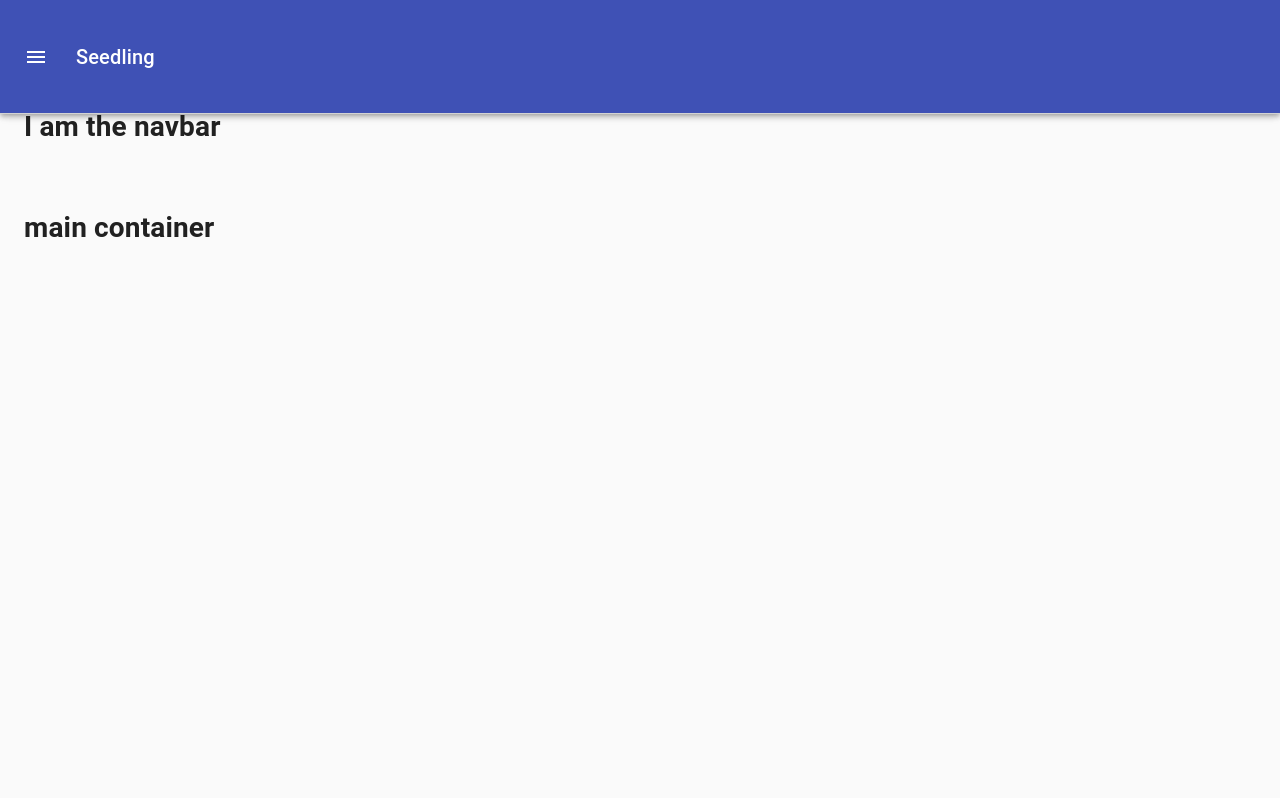
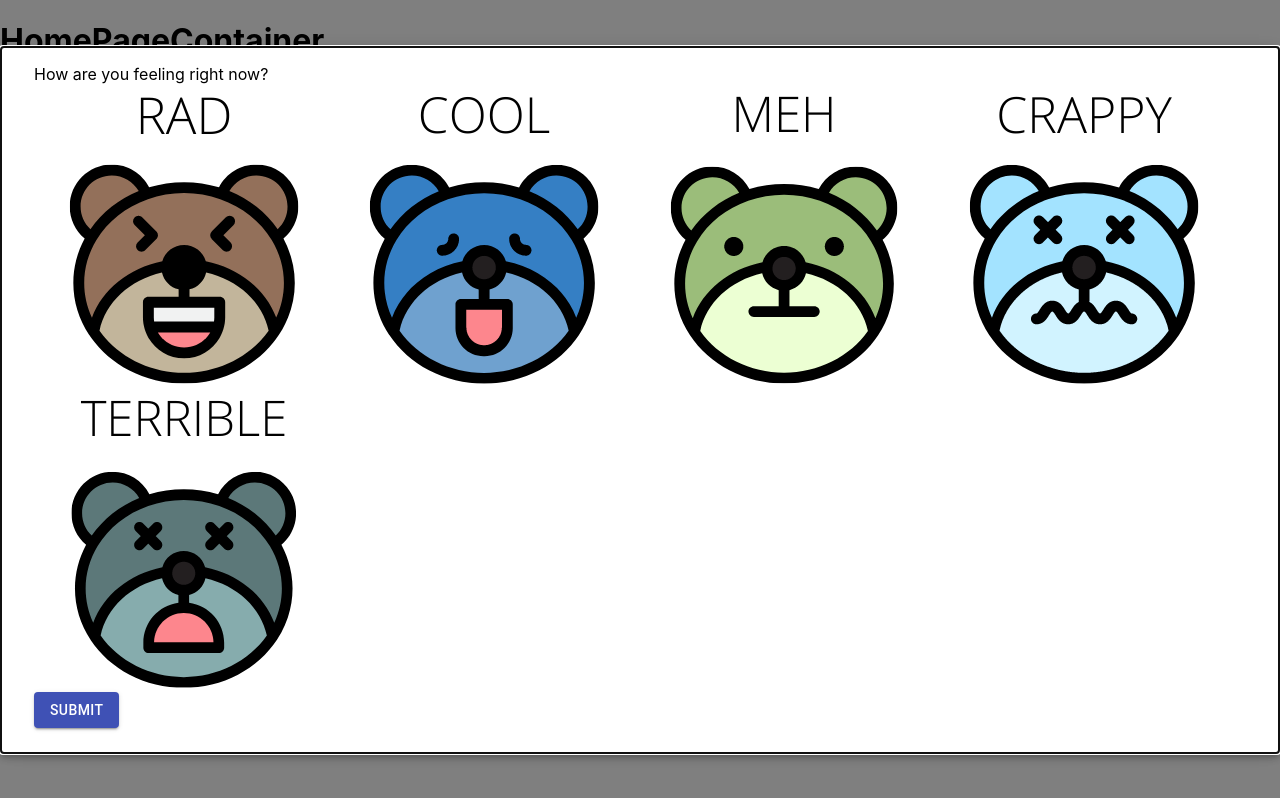
Before and after one commit to aysikh/seedling-by-aysikh, a React (Create React App) app: page /home in a window 1280 px wide. Built offline with nearby package versions, Linux system fonts and the light colour scheme.

Commit message:
Got my bears in !

```diff
--- a/package.json
+++ b/package.json
@@ -10,6 +10,7 @@
     "@testing-library/jest-dom": "^5.11.4",
     "@testing-library/react": "^11.1.0",
     "@testing-library/user-event": "^12.1.10",
+    "date-fns": "^2.16.1",
     "react": "^17.0.1",
     "react-dom": "^17.0.1",
     "react-router-dom": "^5.2.0",
--- a/src/App.js
+++ b/src/App.js
@@ -7,19 +7,26 @@ import NewUserForm from './components/NewUserForm'
 import Navbar from './components/Navbar'
 import { BrowserRouter, Switch, Route } from 'react-router-dom';
 import Calendar from './components/Calendar'
+import HomepageContainer from './containers/HomepageContainer'
+
+// if user is logged in then they should see the nav bar
 
 class App extends Component {
   render(){
     return(
     <BrowserRouter>
-    <Navbar />
+
+    {/* <MainContainer />  */}
+    {/* <LogInContainer />  */}
+
       <div>
         <Switch>
           <div>
             <Route path="/login" component={LogInContainer} />
-            <Route path="/home" component={MainContainer} />
+            <Route path="/home" component={HomepageContainer} />
+            <Route path="/user" component={MainContainer} />
             <Route path="/newuser" component={NewUserForm} />
-            <Route path="/calendar" component={Calendar} />
+            {/* <Route path="/calendar" component={Calendar} /> */}
           </div>
         </Switch>
       </div>
--- a/src/components/Calendar.js
+++ b/src/components/Calendar.js
@@ -1,92 +1,95 @@
-import React, { useState } from "react";
-import dateFns from "date-fns";
-import "./Calendar.css";
-const Calendar = () => {
-const [currentDate, setCurrentDate] = useState(new Date());
-const [selectedDate, setSelectedDate] = useState(new Date());
-const header = () => {
-const dateFormat = "MMMM YYYY";
-return (
-   <div className="header row flex-middle">
-      <div className="column col-start">
-         <div className="icon" onClick={prevMonth}>
-            chevron_left
-         </div>
-      </div>
-      <div className="column col-center">
-         <span>{dateFns.format(currentDate, dateFormat)}</span>
-      </div>
-      <div className="column col-end">
-         <div className="icon" onClick={nextMonth}>
-            chevron_right
-         </div>
-      </div>
-   </div>
-   );
-};
-const days = () => {
-const dateFormat = "ddd";
-const days = [];
-let startDate = dateFns.startOfWeek(currentDate);
-for (let i = 0; i < 7; i++) {
-      days.push(
-         <div className="column col-center" key={i}>
-         {dateFns.format(dateFns.addDays(startDate, i), dateFormat)}
-         </div>
-      );
-   }
-   return <div className="days row">{days}</div>;
-};
-const cells = () => {
-const monthStart = dateFns.startOfMonth(currentDate);
-const monthEnd = dateFns.endOfMonth(monthStart);
-const startDate = dateFns.startOfWeek(monthStart);
-const endDate = dateFns.endOfWeek(monthEnd);
-const dateFormat = "D";
-const rows = [];
-let days = [];
-let day = startDate;
-let formattedDate = "";
-while (day <= endDate) {
-   for (let i = 0; i < 7; i++) {
-   formattedDate = dateFns.format(day, dateFormat);
-   const cloneDay = day;
-days.push(
-      <div
-       className={`column cell ${!dateFns.isSameMonth(day, monthStart)
-       ? "disabled" : dateFns.isSameDay(day, selectedDate)
-       ? "selected" : "" }`}
-       key={day}
-       onClick={() => onDateClick(dateFns.parse(cloneDay))}
-       >
-       <span className="number">{formattedDate}</span>
-       <span className="bg">{formattedDate}</span>
-     </div>
-     );
-   day = dateFns.addDays(day, 1);
-  }
-rows.push(
-      <div className="row" key={day}> {days} </div>
-    );
-   days = [];
- }
- return <div className="body">{rows}</div>;
-}
-const nextMonth = () => {
-   setCurrentDate(dateFns.addMonths(currentDate, 1));
-};
-const prevMonth = () => {
-   setCurrentDate(dateFns.subMonths(currentDate, 1));
-};
-const onDateClick = day => {
-setSelectedDate(day);
-}
-return (
-   <div className="calendar">
-      <div>{header()}</div>
-      <div>{days()}</div>
-      <div>{cells()}</div>
-   </div>
-  );
-};
-export default Calendar;
+// import React, { useState } from "react";
+// import dateFns from "date-fns";
+// import "./Calendar.css";
+
+
+// const Calendar = () => {
+// const [currentDate, setCurrentDate] = useState(new Date());
+// const [selectedDate, setSelectedDate] = useState(new Date());
+// const header = () => {
+// const dateFormat = "MMMM YYYY";
+// return (
+//    <div className="header row flex-middle">
+//       <div className="column col-start">
+//          <div className="icon" onClick={prevMonth}>
+//             chevron_left
+//          </div>
+//       </div>
+//       <div className="column col-center">
+//          <span>{dateFns.format(currentDate, dateFormat)}</span>
+//       </div>
+//       <div className="column col-end">
+//          <div className="icon" onClick={nextMonth}>
+//             chevron_right
+//          </div>
+//       </div>
+//    </div>
+//    );
+// };
+
+// const days = () => {
+// const dateFormat = "ddd";
+// const days = [];
+// let startDate = dateFns.startOfWeek(currentDate);
+// for (let i = 0; i < 7; i++) {
+//       days.push(
+//          <div className="column col-center" key={i}>
+//          {dateFns.format(dateFns.addDays(startDate, i), dateFormat)}
+//          </div>
+//       );
+//    }
+//    return <div className="days row">{days}</div>;
+// };
+// const cells = () => {
+// const monthStart = dateFns.startOfMonth(currentDate);
+// const monthEnd = dateFns.endOfMonth(monthStart);
+// const startDate = dateFns.startOfWeek(monthStart);
+// const endDate = dateFns.endOfWeek(monthEnd);
+// const dateFormat = "D";
+// const rows = [];
+// let days = [];
+// let day = startDate;
+// let formattedDate = "";
+// while (day <= endDate) {
+//    for (let i = 0; i < 7; i++) {
+//    formattedDate = dateFns.format(day, dateFormat);
+//    const cloneDay = day;
+// days.push(
+//       <div
+//        className={`column cell ${!dateFns.isSameMonth(day, monthStart)
+//        ? "disabled" : dateFns.isSameDay(day, selectedDate)
+//        ? "selected" : "" }`}
+//        key={day}
+//        onClick={() => onDateClick(dateFns.parse(cloneDay))}
+//        >
+//        <span className="number">{formattedDate}</span>
+//        <span className="bg">{formattedDate}</span>
+//      </div>
+//      );
+//    day = dateFns.addDays(day, 1);
+//   }
+// rows.push(
+//       <div className="row" key={day}> {days} </div>
+//     );
+//    days = [];
+//  }
+//  return <div className="body">{rows}</div>;
+// }
+// const nextMonth = () => {
+//    setCurrentDate(dateFns.addMonths(currentDate, 1));
+// };
+// const prevMonth = () => {
+//    setCurrentDate(dateFns.subMonths(currentDate, 1));
+// };
+// const onDateClick = day => {
+// setSelectedDate(day);
+// }
+// return (
+//    <div className="calendar">
+//       <div>{header()}</div>
+//       <div>{days()}</div>
+//       <div>{cells()}</div>
+//    </div>
+//   );
+// };
+// export default Calendar;
--- a/src/components/MoodForm.js
+++ b/src/components/MoodForm.js
@@ -5,18 +5,79 @@ import Bear3 from '../assets/bear3.png'
 import Bear4 from '../assets/bear4.png'
 import Bear5 from '../assets/bear5.png'
 
-const MoodForm = () => {
+
+import { makeStyles } from '@material-ui/core/styles';
+import Modal from '@material-ui/core/Modal';
+import Backdrop from '@material-ui/core/Backdrop';
+import Fade from '@material-ui/core/Fade';
+import Button from '@material-ui/core/Button'
+
+const useStyles = makeStyles((theme) => ({
+  modal: {
+    display: 'flex',
+    alignItems: 'center',
+    justifyContent: 'center',
+  },
+  paper: {
+    backgroundColor: theme.palette.background.paper,
+    border: '2px solid #000',
+    boxShadow: theme.shadows[5],
+    padding: theme.spacing(2, 4, 3),
+  },
+}));
+
+export default function MoodForm() {
+  const classes = useStyles();
+  const [open, setOpen] = React.useState(true);
+
+  const handleOpen = () => {
+    setOpen(true);
+  };
+
+  const handleClose = () => {
+    setOpen(false);
+  };
+
+  const handleClick = (e) => {
+    e.preventDefault()
+    console.log(e.target.value)
+  }
   return (
     <div>
-      hello mood form
-      {/* <img src={Bear1}/>
-      <img src={Bear2}/>
-      <img src={Bear3}/>
-      <img src={Bear4}/>
-      <img src={Bear5}/> */}
 
+      <Modal
+        aria-labelledby="transition-modal-title"
+        aria-describedby="transition-modal-description"
+        className={classes.modal}
+        open={open}
+        onClose={handleClose}
+        closeAfterTransition
+        BackdropComponent={Backdrop}
+        BackdropProps={{
+          timeout: 500,
+        }}
+      >
+        <Fade in={open}>
+          <div className={classes.paper}>
+        <form>
+        <label>How are you feeling right now? </label>
+
+        <br />
+
+        <input value={5} type="image" src={Bear1} onClick={handleClick} />
+        <input value={4} type="image" src={Bear2} onClick={handleClick} />
+        <input value={3} type="image" src={Bear3} onClick={handleClick} />
+        <input value={2} type="image" src={Bear4} onClick={handleClick} />
+        <input value={1} type="image" src={Bear5} onClick={handleClick} />
+        <br />
+        <Button onClick={()=> alert("hello")} variant="contained" color="primary">
+          Submit
+        </Button>
+          </form>
+
+          </div>
+        </Fade>
+      </Modal>
     </div>
-  )
+  );
 }
-
-export default MoodForm
--- a/src/components/Navbar.js
+++ b/src/components/Navbar.js
@@ -143,13 +143,13 @@ export default function Navbar() {
         </div>
         <Divider />
         <List>
-          {<NavLink to="/home">
+          {<Link to="/user/home">
             <ListItem button key={"Homepage"}>
             <ListItemIcon> <HomeIcon /> </ListItemIcon>
             <ListItemText primary ={"Homepage"} />
             </ListItem>
-          </NavLink>}
-          {<Link to="/newuser"><ListItem button key={"Journal Entries"}>
+          </Link>}
+          {<Link to="/user/newuser"><ListItem button key={"Journal Entries"}>
             <ListItemIcon> <MenuBookIcon /> </ListItemIcon>
             <ListItemText primary ={"Journal Entries"} />
             </ListItem>
@@ -183,7 +183,7 @@ export default function Navbar() {
         <div className={classes.drawerHeader} />
 
         <div>
-          <h1>I am the navbar</h1>
+          {/* <h1>I am the navbar</h1> */}
 
         </div>
 
--- a/src/containers/MainContainer.js
+++ b/src/containers/MainContainer.js
@@ -1,203 +1,25 @@
 import React, { Component } from 'react'
 // import { NavLink, Redirect, Link } from 'react-router-dom'
-// // import { Route, Switch, Redirect, Link } from 'react-router-dom';
+import { Route, Switch, Redirect, Link } from 'react-router-dom';
 
-// import LogInContainer from './LogInContainer'
-// import NewUserContainer from './NewUserContainer'
+import LogInContainer from './LogInContainer'
+import NewUserContainer from './NewUserContainer'
+import NewUserForm from '../components/NewUserForm'
 import Container from '@material-ui/core/Container';
-// import HomepageContainer from './HomepageContainer'
-// import clsx from 'clsx';
-// import { makeStyles, useTheme } from '@material-ui/core/styles';
-// import Drawer from '@material-ui/core/Drawer';
-// import CssBaseline from '@material-ui/core/CssBaseline';
-// import AppBar from '@material-ui/core/AppBar';
-// import Toolbar from '@material-ui/core/Toolbar';
-// import List from '@material-ui/core/List';
-// import Typography from '@material-ui/core/Typography';
-// import Divider from '@material-ui/core/Divider';
-// import IconButton from '@material-ui/core/IconButton';
-// import MenuIcon from '@material-ui/icons/Menu';
-// import ChevronLeftIcon from '@material-ui/icons/ChevronLeft';
-// import ChevronRightIcon from '@material-ui/icons/ChevronRight';
-// import ListItem from '@material-ui/core/ListItem';
-// import ListItemIcon from '@material-ui/core/ListItemIcon';
-// import ListItemText from '@material-ui/core/ListItemText';
-// import HomeIcon from '@material-ui/icons/Home';
-// import MenuBookIcon from '@material-ui/icons/MenuBook';
-// import CalendarTodayIcon from '@material-ui/icons/CalendarToday';
-// import EqualizerIcon from '@material-ui/icons/Equalizer';
-// import SchoolIcon from '@material-ui/icons/School';
-// import ExitToAppIcon from '@material-ui/icons/ExitToApp';
-
-
-// const drawerWidth = 240;
-
-// const useStyles = makeStyles((theme) => ({
-//   root: {
-//     display: 'flex',
-//   },
-//   appBar: {
-//     transition: theme.transitions.create(['margin', 'width'], {
-//       easing: theme.transitions.easing.sharp,
-//       duration: theme.transitions.duration.leavingScreen,
-//     }),
-//   },
-//   appBarShift: {
-//     width: `calc(100% - ${drawerWidth}px)`,
-//     marginLeft: drawerWidth,
-//     transition: theme.transitions.create(['margin', 'width'], {
-//       easing: theme.transitions.easing.easeOut,
-//       duration: theme.transitions.duration.enteringScreen,
-//     }),
-//   },
-//   menuButton: {
-//     marginRight: theme.spacing(2),
-//   },
-//   hide: {
-//     display: 'none',
-//   },
-//   drawer: {
-//     width: drawerWidth,
-//     flexShrink: 0,
-//   },
-//   drawerPaper: {
-//     width: drawerWidth,
-//   },
-//   drawerHeader: {
-//     display: 'flex',
-//     alignItems: 'center',
-//     padding: theme.spacing(0, 1),
-//     // necessary for content to be below app bar
-//     ...theme.mixins.toolbar,
-//     justifyContent: 'flex-end',
-//   },
-//   content: {
-//     flexGrow: 1,
-//     padding: theme.spacing(3),
-//     transition: theme.transitions.create('margin', {
-//       easing: theme.transitions.easing.sharp,
-//       duration: theme.transitions.duration.leavingScreen,
-//     }),
-//     marginLeft: -drawerWidth,
-//   },
-//   contentShift: {
-//     transition: theme.transitions.create('margin', {
-//       easing: theme.transitions.easing.easeOut,
-//       duration: theme.transitions.duration.enteringScreen,
-//     }),
-//     marginLeft: 0,
-//   },
-// }));
-
-// export default function MainContainer() {
-//   const classes = useStyles();
-//   const theme = useTheme();
-//   const [open, setOpen] = React.useState(false);
-
-//   const handleDrawerOpen = () => {
-//     setOpen(true);
-//   };
-
-//   const handleDrawerClose = () => {
-//     setOpen(false);
-//   };
-
-//   return (
-
-//     <div className={classes.root}>
-//       <CssBaseline />
-//       <AppBar
-//         position="fixed"
-//         className={clsx(classes.appBar, {
-//           [classes.appBarShift]: open,
-//         })}
-//       >
-//         <Toolbar>
-//           <IconButton
-//             color="inherit"
-//             aria-label="open drawer"
-//             onClick={handleDrawerOpen}
-//             edge="start"
-//             className={clsx(classes.menuButton, open && classes.hide)}
-//           >
-//             <MenuIcon />
-//           </IconButton>
-//           <Typography variant="h6" noWrap>
-//             Seedling
-//           </Typography>
-//         </Toolbar>
-//       </AppBar>
-//       <Drawer
-//         className={classes.drawer}
-//         variant="persistent"
-//         anchor="left"
-//         open={open}
-//         classes={{
-//           paper: classes.drawerPaper,
-//         }}
-//       >
-//         <div className={classes.drawerHeader}>
-//           <IconButton onClick={handleDrawerClose}>
-//             {theme.direction === 'ltr' ? <ChevronLeftIcon /> : <ChevronRightIcon />}
-//           </IconButton>
-//         </div>
-//         <Divider />
-//         <List>
-//           {<NavLink to="/home">
-//             <ListItem button key={"Homepage"}>
-//             <ListItemIcon> <HomeIcon /> </ListItemIcon>
-//             <ListItemText primary ={"Homepage"} />
-//             </ListItem>
-//           </NavLink>}
-//           {<Link to="/newuser"><ListItem button key={"Journal Entries"}>
-//             <ListItemIcon> <MenuBookIcon /> </ListItemIcon>
-//             <ListItemText primary ={"Journal Entries"} />
-//             </ListItem>
-//             </Link>}
-//           {<ListItem button key={"Calendar"}>
-//             <ListItemIcon> <CalendarTodayIcon /> </ListItemIcon>
-//             <ListItemText primary ={"Calendar"} />
-//           </ListItem>}
-//           {<ListItem button key={"Stats"}>
-//             <ListItemIcon> <EqualizerIcon /> </ListItemIcon>
-//             <ListItemText primary ={"Stats"} />
-//           </ListItem>}
-//           {<ListItem button key={"Learn"}>
-//             <ListItemIcon> <SchoolIcon /> </ListItemIcon>
-//             <ListItemText primary ={"Learn"} />
-//           </ListItem>}
-//         </List>
-//         <Divider />
-//         {<NavLink to="/login"><ListItem button key={"Sign Out"}>
-//             <ListItemIcon> <ExitToAppIcon /> </ListItemIcon>
-//             <ListItemText primary ={"Sign Out"} />
-//           </ListItem>
-//           </NavLink>}
-//       </Drawer>
-//       <main
-//         className={clsx(classes.content, {
-//           [classes.contentShift]: open,
-//         })}
-//       >
-//         <div className={classes.drawerHeader} />
-
-//         <div>
-//           {/* <h1>I am the main container</h1> */}
-
-//           <HomepageContainer />
-//         </div>
-
-//       </main>
-//     </div>
-//   );
-// }
+import Navbar from '../components/Navbar'
+import HomepageContainer from './HomepageContainer';
 
 export default function MainContainer() {
   return (
     <div>
       <Container maxWidth="lg">
-    <h1> main container </h1>
-
+      <Navbar />
+    {/* <h1> main container </h1>  */}
+      <Switch>
+        <Route path="/logout" component={LogInContainer} />
+        <Route exact path="/user/newuser" component={NewUserForm} />
+        <Route exact path ="/user/home" component={HomepageContainer} />
+      </Switch>
       </Container>
     </div>
   )
```
Also changed, not shown: 2 other files (tests, documents, lock files or other folders).
